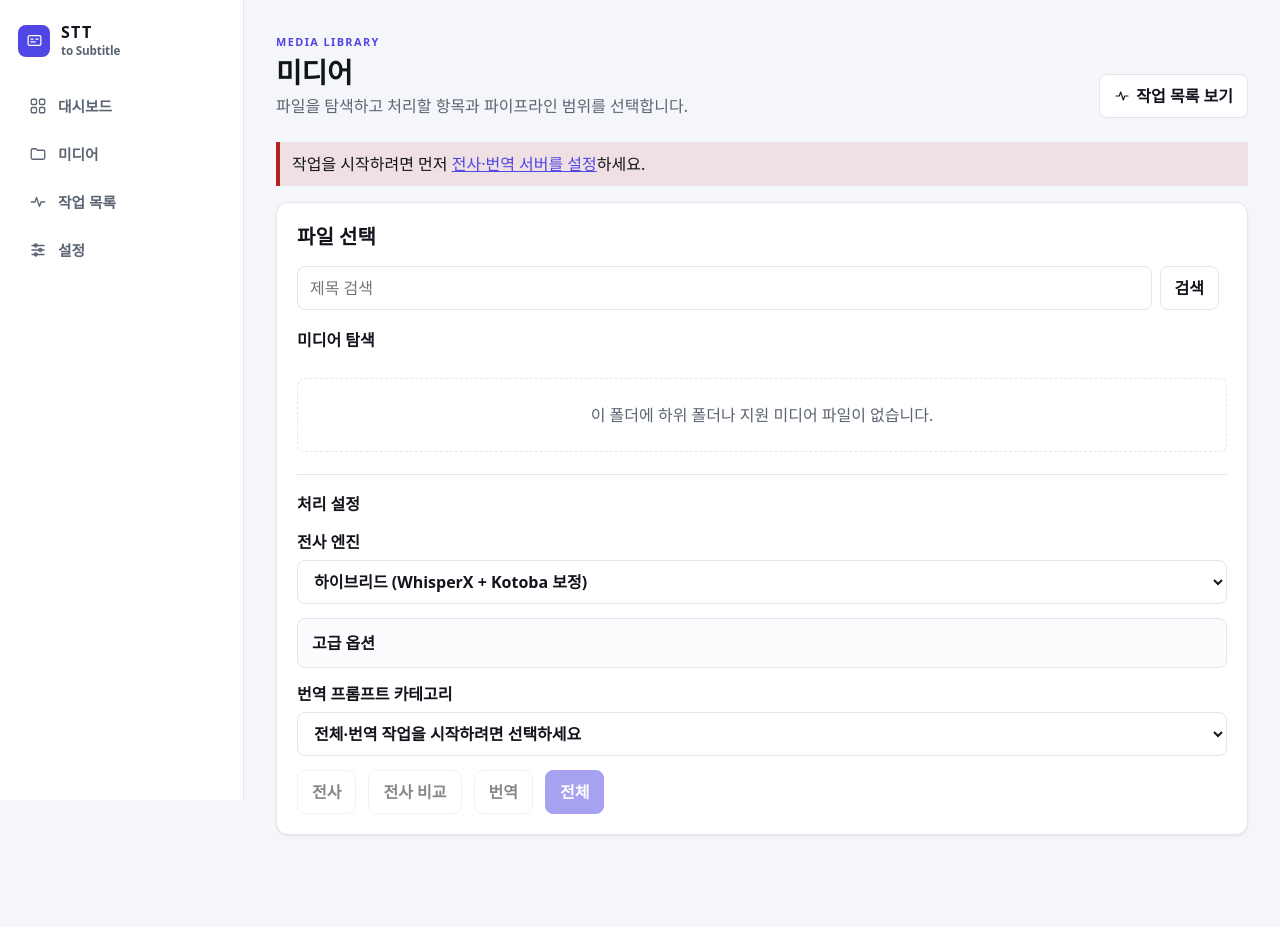
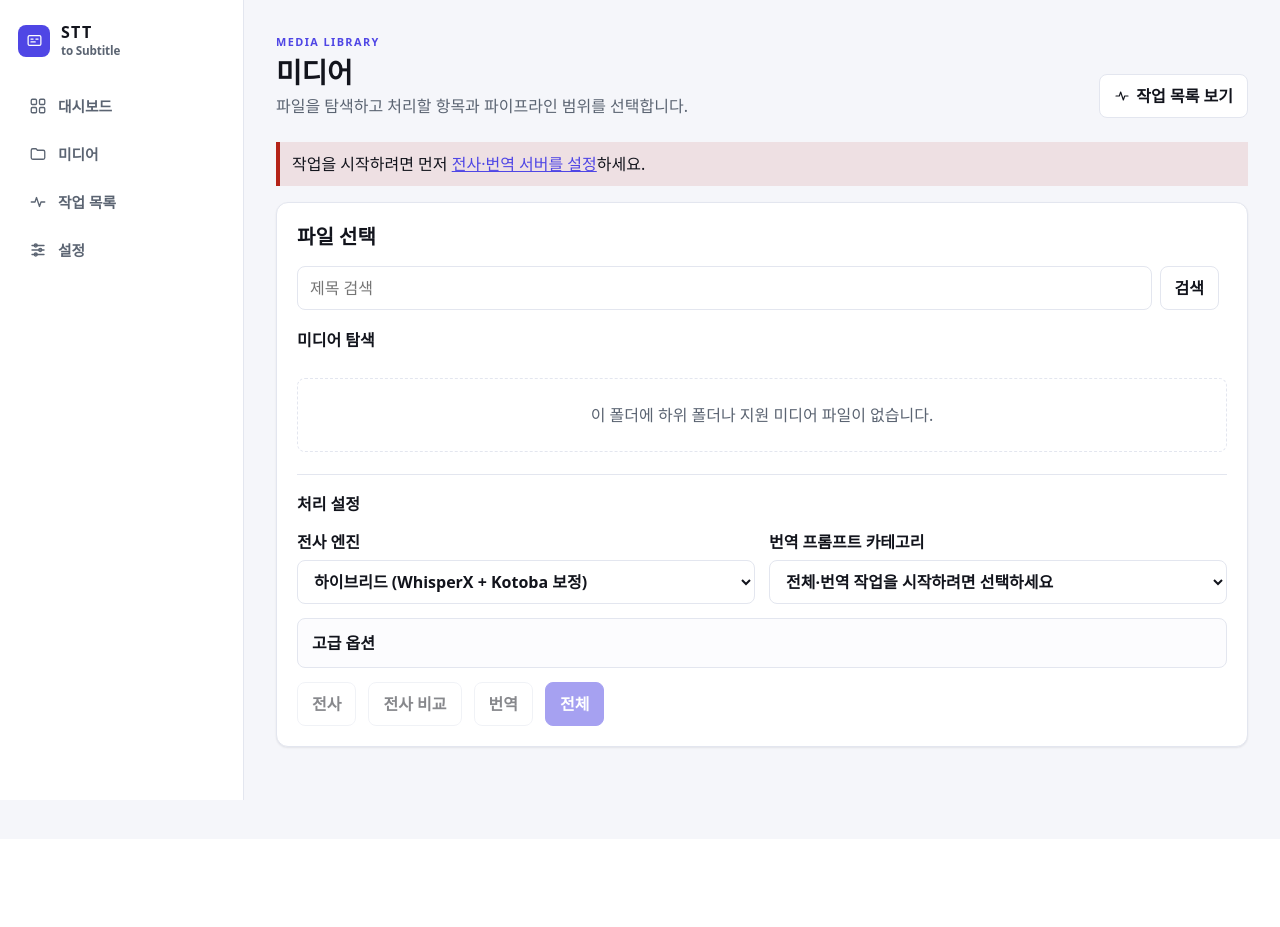
Before and after one commit to blackark87/stt-to-subtitle, a FastAPI app: template src/stt_to_subtitle/templates/media.html in a window 1280 px wide. After the commit the page ends 800 px from the top, so only its background shows below. Run offline with FastAPI, Linux system fonts and the light colour scheme; the template is opened without the code that fills it, so the values that code supplies are empty; parts of the project's set-up code (start-up, migrations or seed data) failed here and were passed over.

Commit message:
fix: 처리 설정의 셀렉트 폭과 행 수를 정리
폼 그리드가 5열인데 모든 항목이 wide 라 열을 전혀 쓰지 않고 전체 폭으로
쌓이고 있었다. 그 결과 세 항목짜리 전사 엔진 셀렉트가 1071px 를 차지했다.

- 전사 엔진과 번역 프롬프트를 한 줄로 묶어 각각 절반 폭으로 줄인다.
  좁은 화면에서는 자동으로 한 열로 떨어진다.
- 고급 옵션은 펼치면 여러 필드가 다열 그리드로 들어가므로 전체 폭을
  유지하고, 선택 항목 아래로 내린다.

처리 설정 영역이 4행에서 3행으로 줄고 폼 높이가 991px 에서 904px 가 된다.
문서 순서를 검증하던 테스트도 새 배치에 맞춘다.

Co-Authored-By: Claude Opus 5 <noreply@anthropic.com>

```diff
--- a/src/stt_to_subtitle/static/app.css
+++ b/src/stt_to_subtitle/static/app.css
@@ -440,6 +440,7 @@ button:disabled, .button:disabled { opacity: .5; cursor: not-allowed; box-shadow
 .metadata-label.is-empty { visibility: hidden; }
 .empty-state { margin: 0; padding: 24px; border: 1px dashed var(--line); border-radius: 8px; color: var(--muted); text-align: center; }
 .form-section-title { margin: 8px 0 0; padding-top: 18px; border-top: 1px solid var(--line); font-size: 1rem; }
+.processing-choices { display: grid; grid-template-columns: repeat(auto-fit, minmax(min(100%, 260px), 1fr)); align-items: end; gap: 14px; }
 .advanced-options { border: 1px solid var(--line); border-radius: var(--radius-control); padding: 12px 14px; background: var(--surface-sunken); }
 .advanced-options[open] { padding-bottom: 16px; }
 .advanced-options summary { display: flex; align-items: baseline; gap: 8px; flex-wrap: wrap; cursor: pointer; font-weight: 650; list-style: revert; }
--- a/src/stt_to_subtitle/templates/media.html
+++ b/src/stt_to_subtitle/templates/media.html
@@ -234,13 +234,23 @@
       </fieldset>
 
       <h3 class="form-section-title wide">처리 설정</h3>
-      <label class="wide">전사 엔진
+      <div class="wide processing-choices">
+        <label>전사 엔진
           <select name="backend">
             <option value="hybrid" selected>하이브리드 (WhisperX + Kotoba 보정)</option>
             <option value="whisperx">WhisperX</option>
             <option value="kotoba">Kotoba</option>
           </select>
         </label>
+        <label>번역 프롬프트 카테고리
+          <select name="prompt_category_id" data-prompt-category>
+            <option value="">전체·번역 작업을 시작하려면 선택하세요</option>
+            {% for category in prompt_categories %}
+              <option value="{{ category.id }}">{{ category.name }}</option>
+            {% endfor %}
+          </select>
+        </label>
+      </div>
       <details class="advanced-options wide">
         <summary><strong>고급 옵션</strong></summary>
         <div class="advanced-options-grid grid-form">
@@ -282,14 +292,6 @@
           </div>
         </div>
       </details>
-      <label class="wide">번역 프롬프트 카테고리
-        <select name="prompt_category_id" data-prompt-category>
-          <option value="">전체·번역 작업을 시작하려면 선택하세요</option>
-          {% for category in prompt_categories %}
-            <option value="{{ category.id }}">{{ category.name }}</option>
-          {% endfor %}
-        </select>
-      </label>
       <div class="wide submit-row">
         <button type="submit" name="operation" value="transcribe" class="secondary" data-batch-submit data-requires-servers data-server-configured="{{ 'true' if remote_servers.configured else 'false' }}" title="오디오 추출 → 전사" disabled>전사</button>
         <button type="submit" name="operation" value="compare" class="secondary" data-batch-submit data-requires-servers data-server-configured="{{ 'true' if remote_servers.configured else 'false' }}" title="선택 파일마다 하이브리드·WhisperX·Kotoba 전사 작업을 생성합니다" disabled>전사 비교</button>
```
Also changed, not shown: tests/test_web_app.py (+4 -2 lines). Lines whose indentation alone changed are shown as unchanged.
